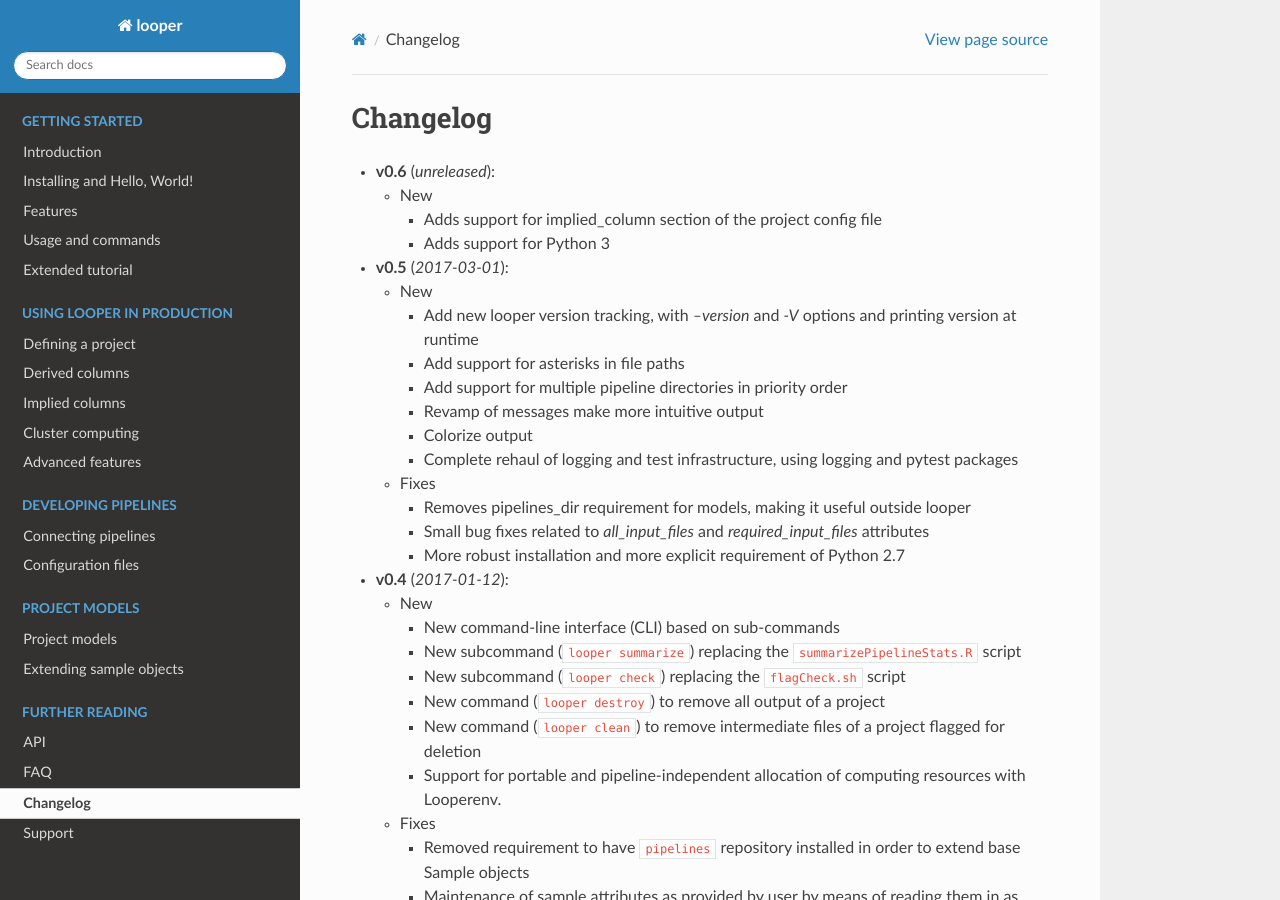
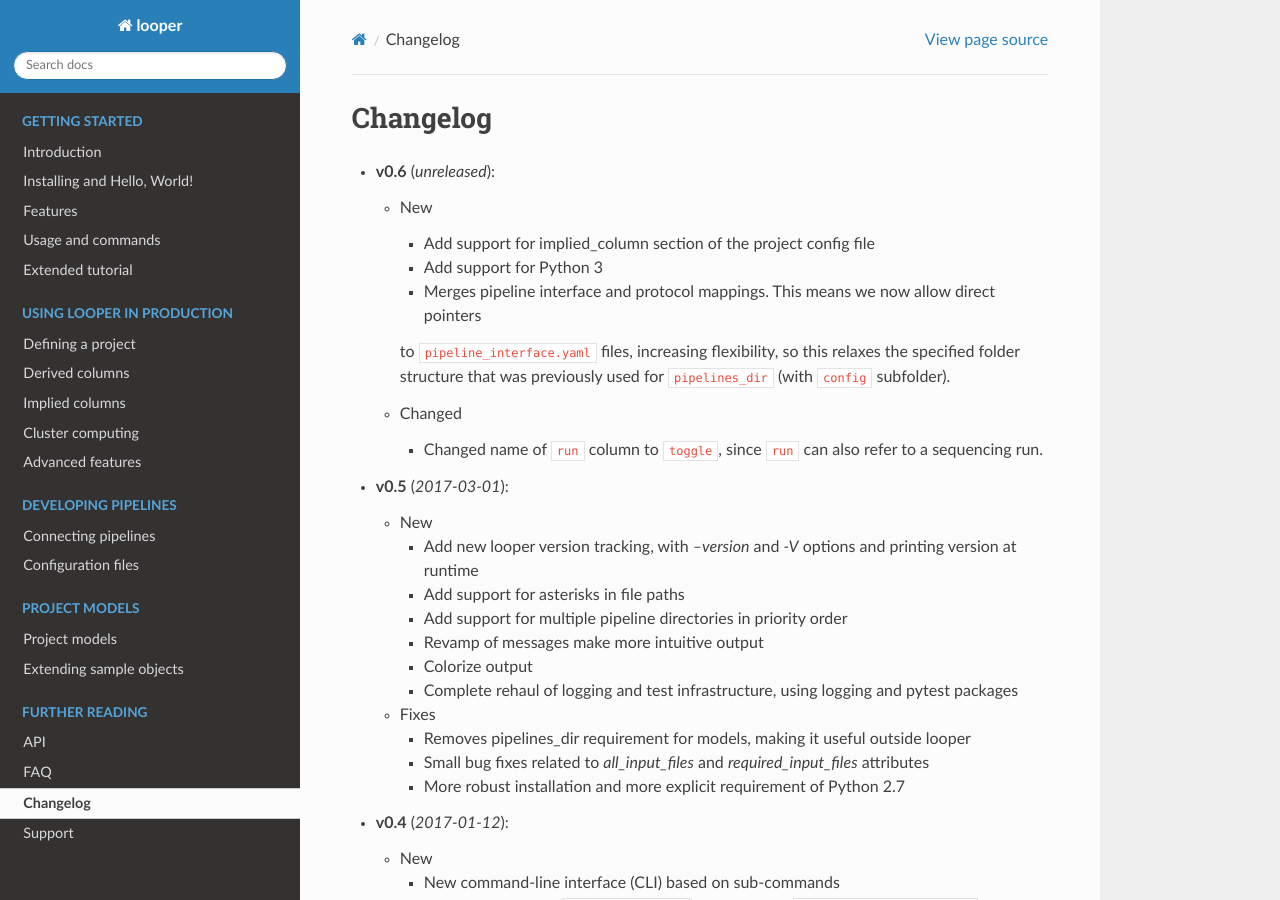
Before and after one commit to pepkit/peppy, a Sphinx documentation site: the page built from doc/source/changelog.rst, in a window 1280 px wide and 900 px high. Built offline with Sphinx 7.4.7 and the Read the Docs theme 2.0.0, drawn with Linux system fonts in a browser that asks for light colours.

Commit message:
Update changelog

```diff
--- a/doc/source/changelog.rst
+++ b/doc/source/changelog.rst
@@ -5,9 +5,18 @@
 
   - New
 
-    - Adds support for implied_column section of the project config file
+    - Add support for implied_column section of the project config file
 
-    - Adds support for Python 3
+    - Add support for Python 3
+
+    - Merges pipeline interface and protocol mappings. This means we now allow direct pointers
+    to ``pipeline_interface.yaml`` files, increasing flexibility, so this relaxes the specified
+    folder structure that was previously used for ``pipelines_dir`` (with ``config`` subfolder).
+
+  - Changed
+
+    - Changed name of ``run`` column to ``toggle``, since ``run`` can also refer to a sequencing run.
+
 
 - **v0.5** (*2017-03-01*):
 
```
Also changed, not shown: 1 other file.
